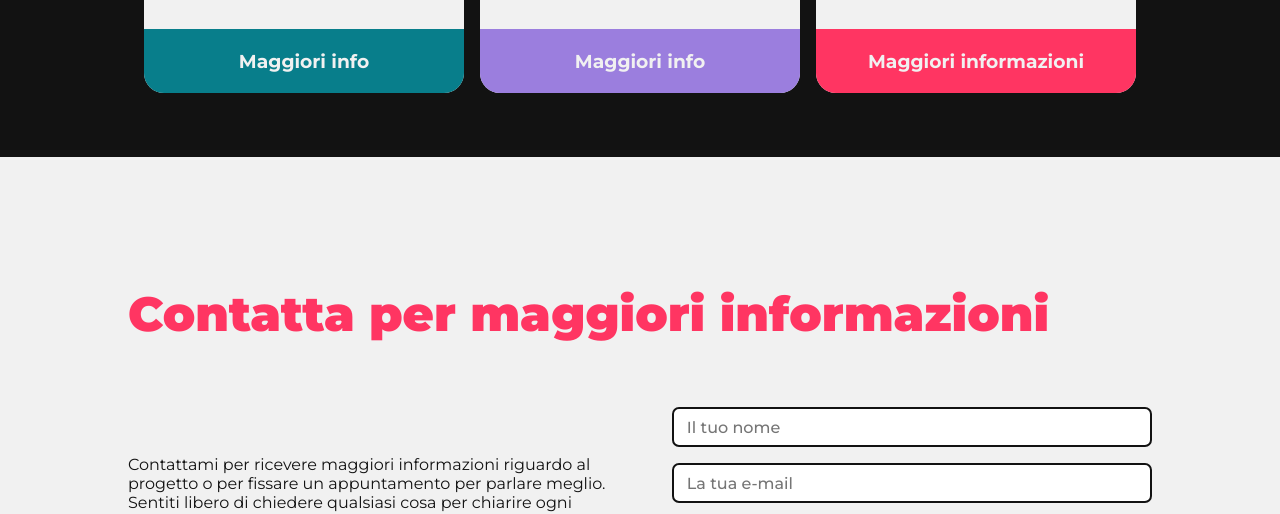
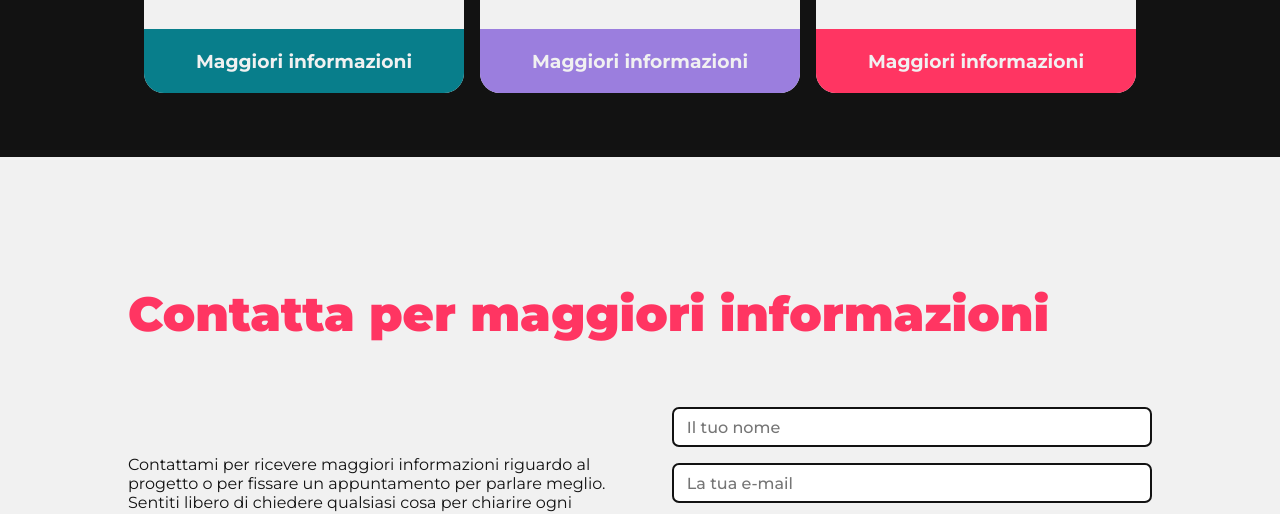
Before and after one commit to Salv997/sicilywebproject, a plain HTML site: page index.html in a window 1280 px wide. Shown: the part 3479-3993 px from the top of the page. Drawn offline with Linux system fonts and the light colour scheme.

Commit message:
Update index.html

```diff
--- a/index.html
+++ b/index.html
@@ -269,7 +269,7 @@
                 </div>
                 <a href="https://salv997.github.io/sicilywebproject/servizi.html">
                     <div class="preventivo">
-                        <h3>Maggiori info</h3>
+                        <h3>Maggiori informazioni</h3>
                     </div>
                 </a>
             </div>
@@ -334,7 +334,7 @@
                 </div>
                 <a href="https://salv997.github.io/sicilywebproject/servizi.html">
                     <div class="preventivo">
-                        <h3>Maggiori info</h3>
+                        <h3>Maggiori informazioni</h3>
                     </div>
                 </a>
             </div>
```
